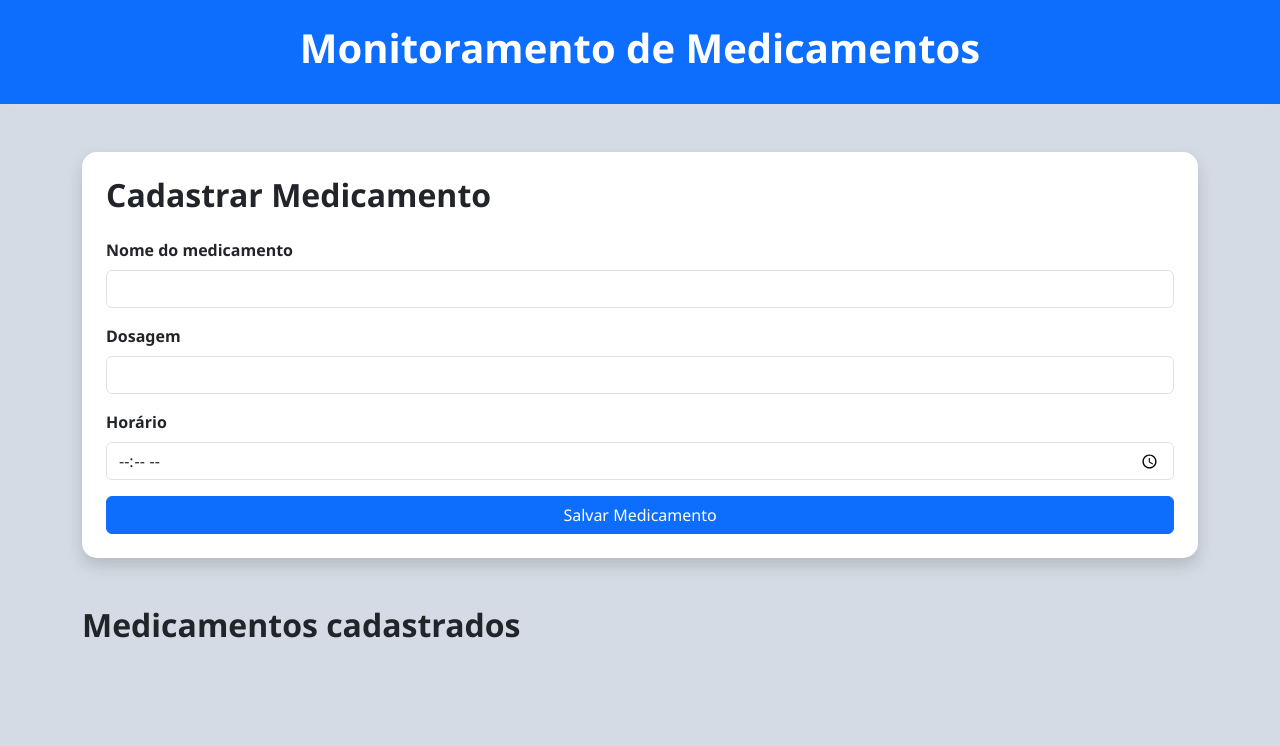
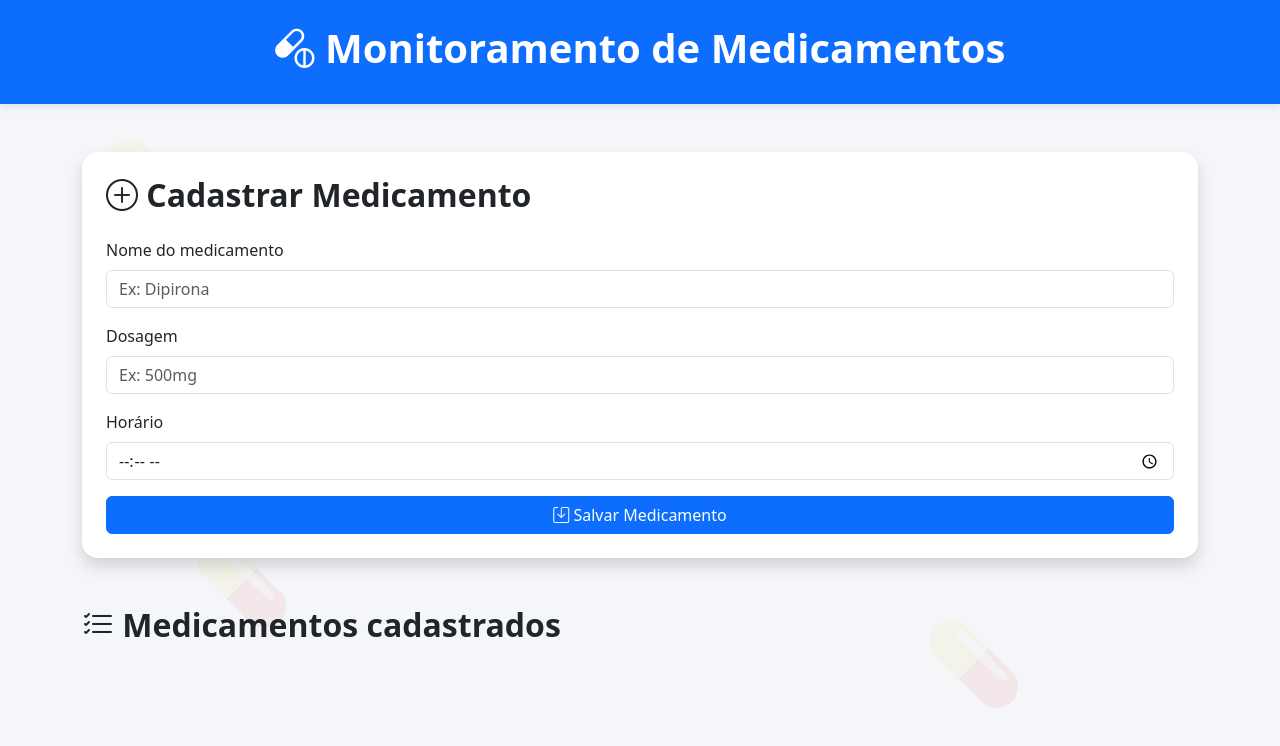
Before and after one commit to Murilo585/APLICATIVO-DE-MONITORAMENTO-DE-MEDICAMENTOS, a plain HTML site: page index.html in a window 1280 px wide. Drawn offline with nearby package versions, Linux system fonts and the light colour scheme.

Commit message:
Update index.html

```diff
--- a/index.html
+++ b/index.html
@@ -9,48 +9,130 @@
   <!-- Bootstrap -->
   <link href="https://cdn.jsdelivr.net/npm/bootstrap@5.3.7/dist/css/bootstrap.min.css" rel="stylesheet">
 
-  <!-- CSS -->
-  <link rel="stylesheet" href="style.css">
+  <!-- Bootstrap Icons -->
+  <link rel="stylesheet" href="https://cdn.jsdelivr.net/npm/bootstrap-icons@1.11.3/font/bootstrap-icons.min.css">
+
+  <style>
+    body {
+      background-color: #f4f6f9;
+    }
+
+    header {
+      box-shadow: 0 2px 8px rgba(0,0,0,0.1);
+    }
+
+    .card {
+      border: none;
+      border-radius: 16px;
+    }
+
+    h1, h2 {
+      font-weight: bold;
+    }
+
+    .list-group-item {
+      border-radius: 10px !important;
+      margin-bottom: 10px;
+    }
+
+    .background-pills {
+      position: fixed;
+      inset: 0;
+      pointer-events: none;
+      overflow: hidden;
+      z-index: -1;
+    }
+
+    .background-pills span {
+      position: absolute;
+      opacity: 0.08;
+      font-size: 80px;
+    }
+
+    .pill1 {
+      top: 15%;
+      left: 8%;
+    }
+
+    .pill2 {
+      top: 35%;
+      right: 10%;
+    }
+
+    .pill3 {
+      bottom: 20%;
+      left: 15%;
+    }
+
+    .pill4 {
+      bottom: 10%;
+      right: 20%;
+    }
+  </style>
 </head>
 
 <body>
 
+  <!-- Pílulas no fundo -->
+  <div class="background-pills">
+    <span class="pill1">💊</span>
+    <span class="pill2">💊</span>
+    <span class="pill3">💊</span>
+    <span class="pill4">💊</span>
+  </div>
+
+  <!-- Cabeçalho -->
   <header class="bg-primary text-white text-center p-4">
-    <h1>Monitoramento de Medicamentos</h1>
+    <h1>
+      <i class="bi bi-capsule-pill"></i>
+      Monitoramento de Medicamentos
+    </h1>
   </header>
 
   <main class="container mt-5">
 
+    <!-- Cadastro -->
     <section class="card p-4 shadow">
 
-      <h2 class="mb-4">Cadastrar Medicamento</h2>
+      <h2 class="mb-4">
+        <i class="bi bi-plus-circle"></i>
+        Cadastrar Medicamento
+      </h2>
 
       <form id="medForm">
 
         <div class="mb-3">
-          <label class="form-label">Nome do medicamento</label>
+          <label class="form-label">
+            Nome do medicamento
+          </label>
 
           <input
             type="text"
             class="form-control"
             id="nome"
+            placeholder="Ex: Dipirona"
             required
           >
         </div>
 
         <div class="mb-3">
-          <label class="form-label">Dosagem</label>
+          <label class="form-label">
+            Dosagem
+          </label>
 
           <input
             type="text"
             class="form-control"
             id="dosagem"
+            placeholder="Ex: 500mg"
             required
           >
         </div>
 
         <div class="mb-3">
-          <label class="form-label">Horário</label>
+          <label class="form-label">
+            Horário
+          </label>
 
           <input
             type="time"
@@ -60,7 +142,11 @@
           >
         </div>
 
-        <button type="submit" class="btn btn-primary">
+        <button
+          type="submit"
+          class="btn btn-primary w-100"
+        >
+          <i class="bi bi-save"></i>
           Salvar Medicamento
         </button>
 
@@ -68,20 +154,24 @@
 
     </section>
 
+    <!-- Lista -->
     <section class="mt-5">
 
-      <h2>Medicamentos cadastrados</h2>
+      <h2>
+        <i class="bi bi-list-check"></i>
+        Medicamentos cadastrados
+      </h2>
 
       <ul
         id="listaMedicamentos"
         class="list-group mt-3"
-      >
-      </ul>
+      ></ul>
 
     </section>
 
   </main>
 
+  <!-- Nosso JavaScript -->
   <script src="script.js"></script>
 
 </body>
```
